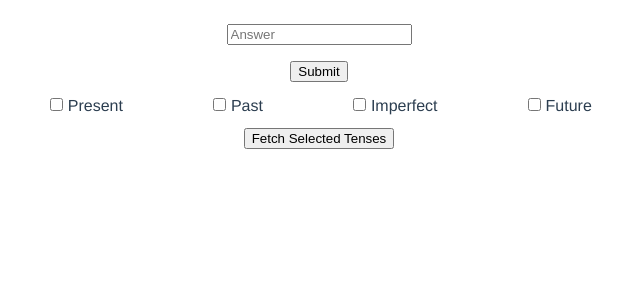
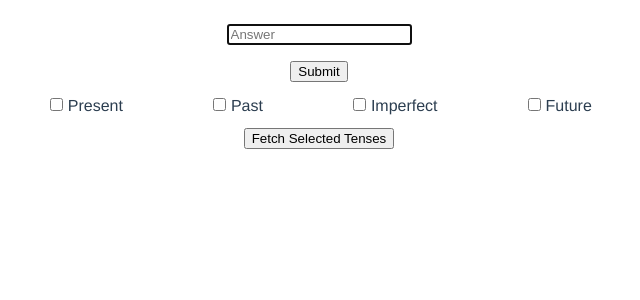
Before and after one commit to Gavin-Dreyer/SpanishConjugation-Vue, a Vue app: page / in a window 1280 px wide. Shown: the top 300 px of the page, without its empty margins (321-961 px from the left). Built offline with nearby package versions, Linux system fonts and the light colour scheme; no server answers.

Commit message:
focus on answer text input on mount and if question is not answered correctly

```diff
--- a/src/App.vue
+++ b/src/App.vue
@@ -69,6 +69,7 @@ export default {
 		};
 	},
 	mounted() {
+		console.log();
 		this.fetchVerbs();
 	},
 	methods: {
--- a/src/components/IndicativePresent.vue
+++ b/src/components/IndicativePresent.vue
@@ -13,7 +13,7 @@
 		</div>
 		<form id="inputForm">
 			<p>
-				<input type="text" placeholder="Answer" v-model="answer" />
+				<input ref="answer" type="text" placeholder="Answer" v-model="answer" />
 			</p>
 			<button v-on:click="submit">Submit</button>
 		</form>
@@ -34,7 +34,9 @@ export default {
 		reRender: Function
 	},
 	created() {},
-	mounted() {},
+	mounted() {
+		this.$refs.answer.focus();
+	},
 	computed: {
 		randomVerb() {
 			if (this.verbs.length === 0) return [];
@@ -77,6 +79,7 @@ export default {
 	methods: {
 		submit: function(evt) {
 			evt.preventDefault();
+			this.$refs.answer.focus();
 			if (this.answer === this.randomVerb.conjugation) this.reRender();
 		}
 	}
```
